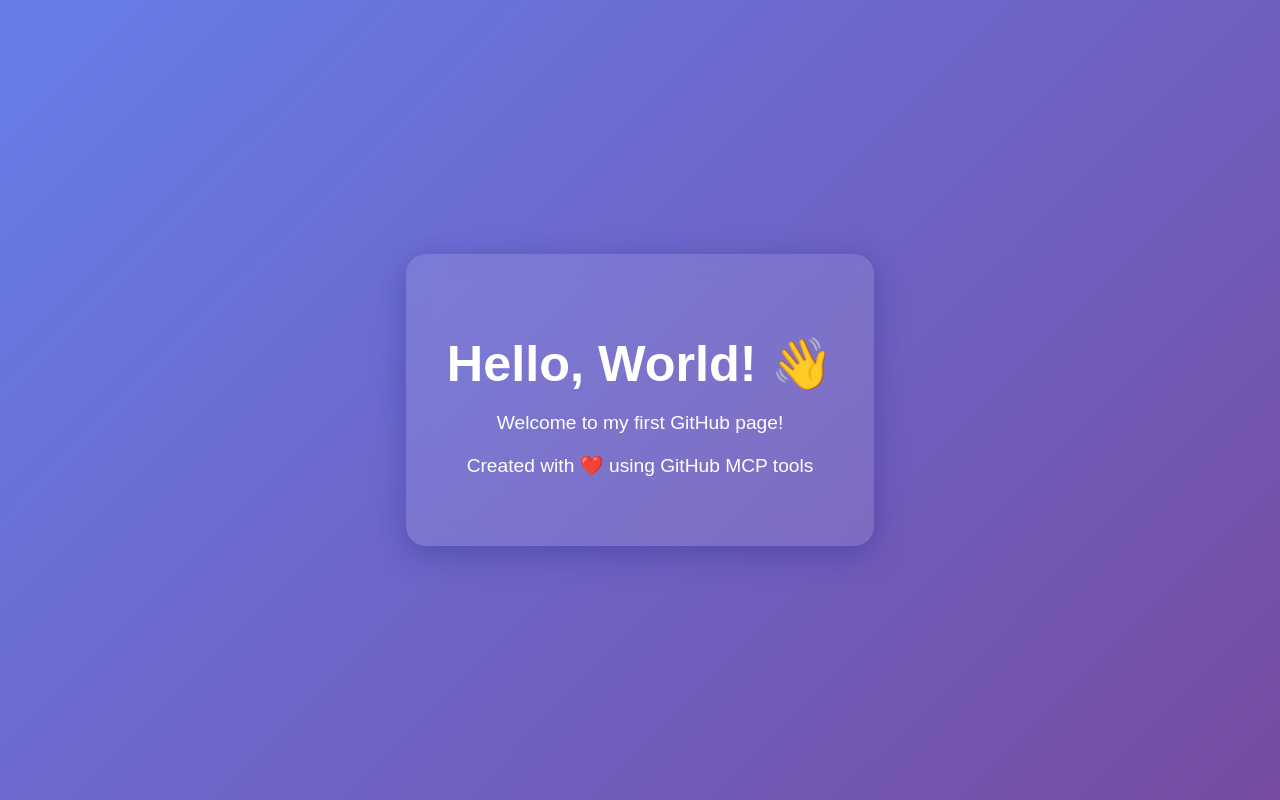
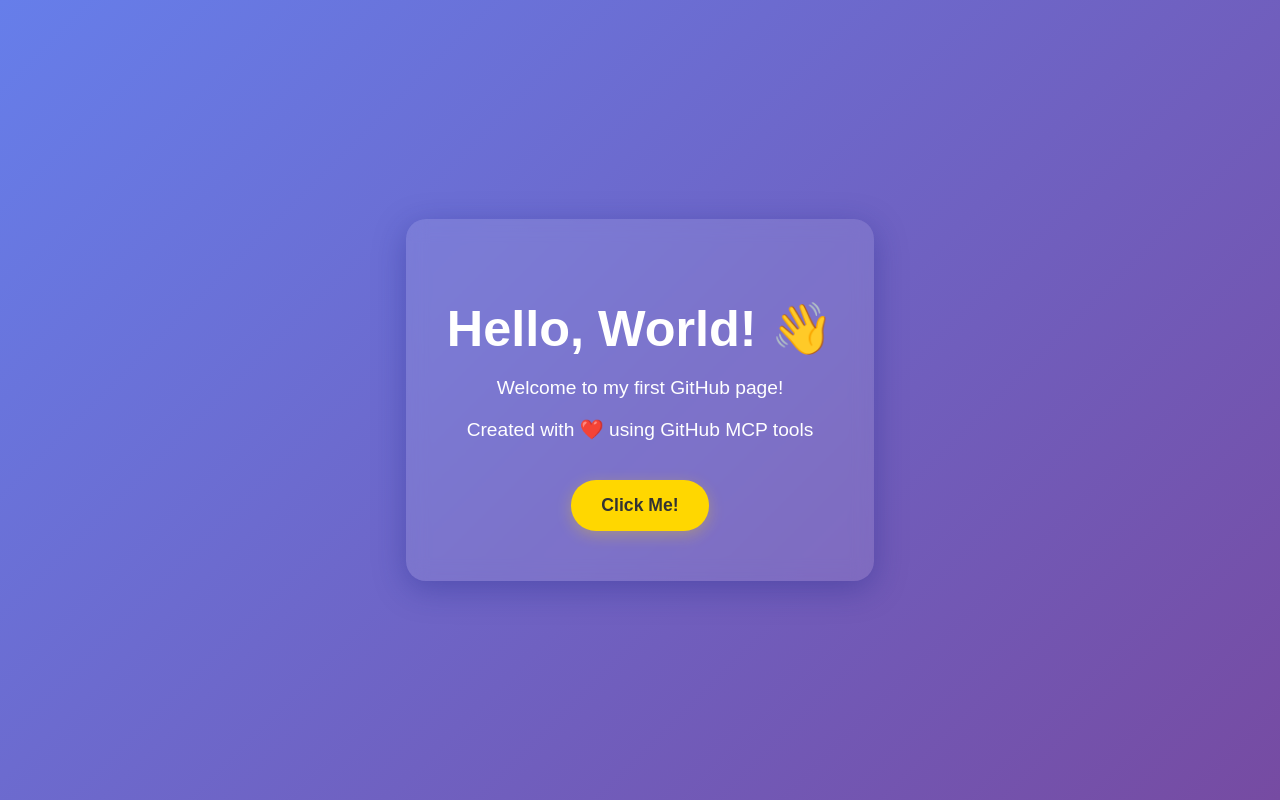
Before and after one commit to IdeaAssembler/hello-world, a plain HTML site: page index.html in a window 1280 px wide. Drawn offline with Linux system fonts and the light colour scheme.

Commit message:
can you add a yellow button to the app
## Changes Made
- Modified: index.html

---
*Generated by IdeaAssembler Dev AI Assistant*
*Session: 969732ba-02c1-41e9-aaa7-07dbbd0a2dcf*

```diff
--- a/index.html
+++ b/index.html
@@ -42,6 +42,27 @@
                 transform: scale(1);
             }
         }
+        .yellow-button {
+            background-color: #FFD700;
+            color: #333;
+            border: none;
+            padding: 15px 30px;
+            font-size: 1.1em;
+            font-weight: bold;
+            border-radius: 25px;
+            cursor: pointer;
+            margin-top: 20px;
+            transition: all 0.3s ease;
+            box-shadow: 0 4px 15px rgba(255, 215, 0, 0.3);
+        }
+        .yellow-button:hover {
+            background-color: #FFC700;
+            transform: translateY(-2px);
+            box-shadow: 0 6px 20px rgba(255, 215, 0, 0.4);
+        }
+        .yellow-button:active {
+            transform: translateY(0px);
+        }
     </style>
 </head>
 <body>
@@ -49,6 +70,12 @@
         <h1>Hello, World! 👋</h1>
         <p>Welcome to my first GitHub page!</p>
         <p>Created with ❤️ using GitHub MCP tools</p>
+        <button class="yellow-button" onclick="buttonClick()">Click Me!</button>
     </div>
+    <script>
+    function buttonClick() {
+        alert("Hello from the yellow button! 🟡");
+    }
+    </script>
 </body>
 </html>
```
